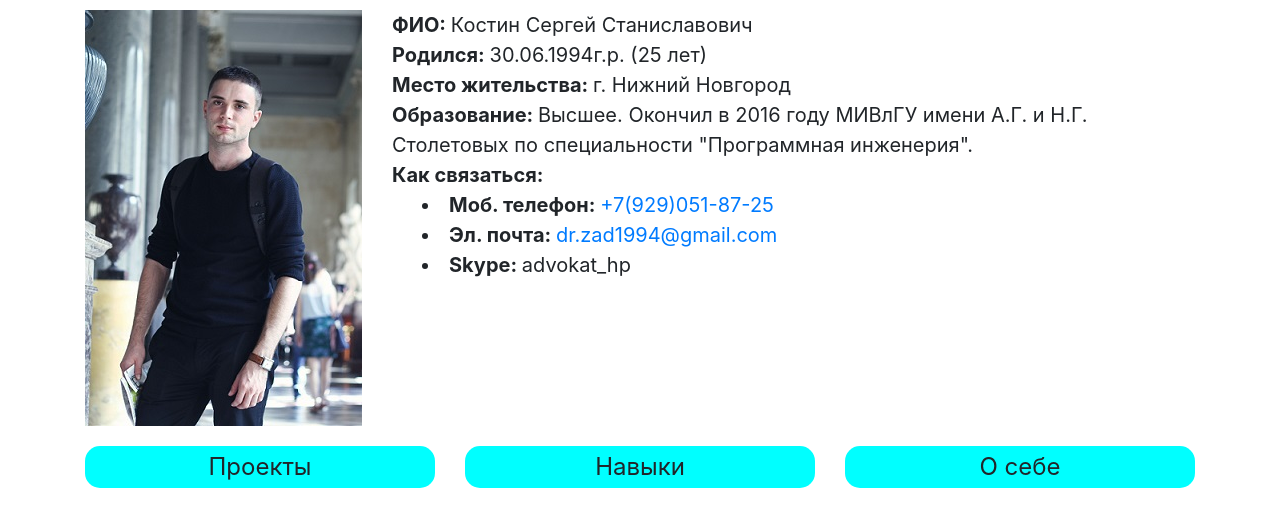
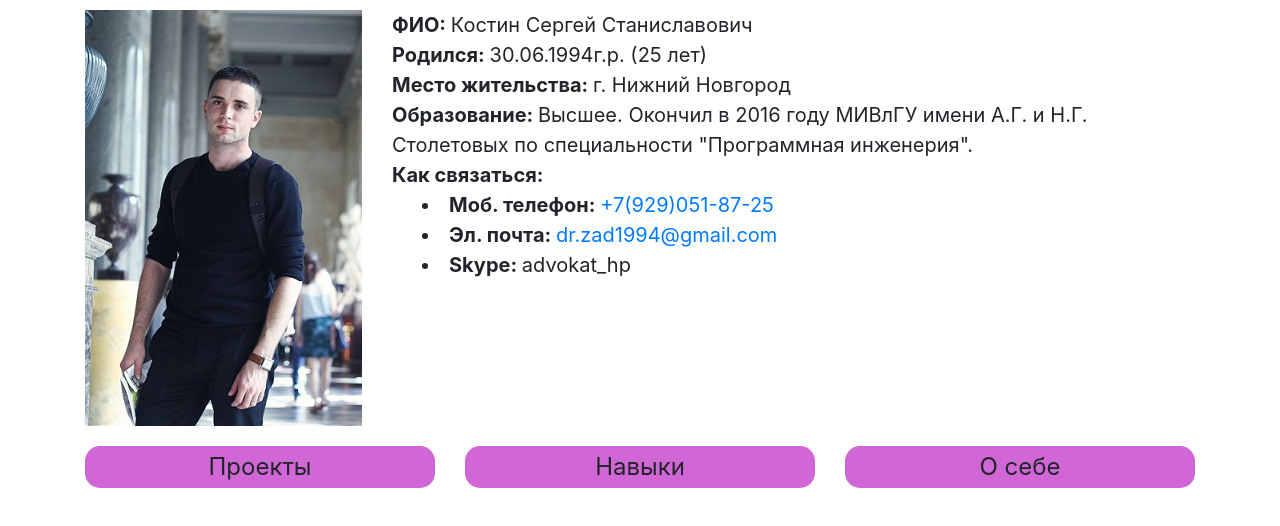
Before and after one commit to PuhlyaMan/MyPage, a React app: page / in a window 1280 px wide. Shown: the top 526 px of the page. Built offline with nearby package versions, Linux system fonts and the light colour scheme.

Commit message:
1. Добавлено правило в .eslintrc.json 2. TODO: Проблема с индексами 3. Кнопка выбранного меню остается активной, пока выбран соответствующий пункт меню

```diff
--- a/src/components/ElContainer/Menu/MenuItem/index.jsx
+++ b/src/components/ElContainer/Menu/MenuItem/index.jsx
@@ -4,22 +4,24 @@ import { Col } from 'react-bootstrap';
 import style from './style.css';
 
 export default function MenuItem(props) {
-  const { menuItem, showMenuItem, item } = props;
+  const { children, showMenuItem, item, active } = props;
+  const styleItem = (item === active) ? style.menuitem_active : style.menuitem;
   return (
     <Col>
       <div
-        className={style.menuitem}
+        className={styleItem}
         rule="menuitem"
         onClick={() => showMenuItem(item)}
       >
-        { menuItem }
+        { children }
       </div>
     </Col>
   );
 }
 
 MenuItem.propTypes = {
-  menuItem: PropTypes.string.isRequired,
+  children: PropTypes.string.isRequired,
   showMenuItem: PropTypes.func.isRequired,
   item: PropTypes.number.isRequired,
+  active: PropTypes.number.isRequired,
 };
--- a/src/components/ElContainer/Menu/MenuItem/style.css
+++ b/src/components/ElContainer/Menu/MenuItem/style.css
@@ -1,6 +1,6 @@
 .menuitem {
   font-size: 24px;
-  background-color: #00ffff;
+  background-color: #d167d6;
   border-radius: 15px;
   text-align: center;
   margin: 10px 0;
@@ -9,8 +9,19 @@
 
 .menuitem:hover {
   border: 1px solid #000000;
-  background-color: #34DC28;
+  background-color: #6fbd55 ;
   cursor: pointer;
   /*font-weight: bold;*/
   /*text-decoration: underline;*/
 }
+
+.menuitem_active {
+  font-size: 24px;
+  background-color: #6fbd55 ;
+  border-radius: 15px;
+  text-align: center;
+  margin: 10px 0;
+  padding: 3px;
+  border: 1px solid #000000;
+  cursor: pointer;
+}
--- a/src/components/ElContainer/Menu/index.jsx
+++ b/src/components/ElContainer/Menu/index.jsx
@@ -3,27 +3,22 @@ import PropTypes from 'prop-types';
 import { Row } from 'react-bootstrap';
 import MenuItem from './MenuItem';
 
-class Menu extends React.Component {
-
-  showMenuItem = (value) => {
-    const { updateAction } = this.props;
+export default function Menu(props) {
+  const { updateAction, active } = props;
+  const showMenuItem = (value) => {
     updateAction(value);
-  }
-
-  render() {
-    // TODO: Композиция?
-    return (
-      <Row>
-        {/* TODO: <Col> в отдельный элемент */}
-        <MenuItem menuItem="Проекты" showMenuItem={this.showMenuItem} item={1} />
-        <MenuItem menuItem="Навыки" showMenuItem={this.showMenuItem} item={2} />
-        <MenuItem menuItem="О себе" showMenuItem={this.showMenuItem} item={3} />
-      </Row>
-    );
-  }
-
+  };
+  // TODO: Композиция?
+  return (
+    <Row>
+      <MenuItem active={active} showMenuItem={showMenuItem} item={1}>Проекты</MenuItem>
+      <MenuItem active={active} showMenuItem={showMenuItem} item={2}>Навыки</MenuItem>
+      <MenuItem active={active} showMenuItem={showMenuItem} item={3}>О себе</MenuItem>
+    </Row>
+  );
 }
 
-Menu.propTypes = { updateAction: PropTypes.func.isRequired };
-
-export default Menu;
+Menu.propTypes = {
+  updateAction: PropTypes.func.isRequired,
+  active: PropTypes.number.isRequired,
+};
--- a/src/components/ElContainer/TextData/Another/Recommendations/index.jsx
+++ b/src/components/ElContainer/TextData/Another/Recommendations/index.jsx
@@ -23,7 +23,9 @@ export default function Recommendations(props) {
           key="right"
           placement="right"
           overlay={
-            <Tooltip id="tooltip-right">При необходимости, спрашивайте контактные данные для связи с рекомендатором</Tooltip>
+            <Tooltip id="tooltip-right">
+              При необходимости, спрашивайте контактные данные для связи с рекомендатором
+            </Tooltip>
           }
         >
           <img
--- a/src/components/ElContainer/TextData/Skils/index.jsx
+++ b/src/components/ElContainer/TextData/Skils/index.jsx
@@ -3,6 +3,7 @@ import skils from './data/skils';
 import style from './style.css';
 
 export default function Skils() {
+  // TODO: проблема с индексами
   const table = skils.map((element) => {
     const data = element.abilities.map(row => (
       <tr key={row.id}>
--- a/src/components/ElContainer/index.jsx
+++ b/src/components/ElContainer/index.jsx
@@ -26,7 +26,7 @@ class ElContainer extends React.Component {
     return (
       <Container>
         <AboutMe />
-        <Menu updateAction={this.updateAction} />
+        <Menu active={action} updateAction={this.updateAction} />
         <TextData action={action} />
       </Container>
     );
```
Also changed, not shown: .eslintrc.json.
